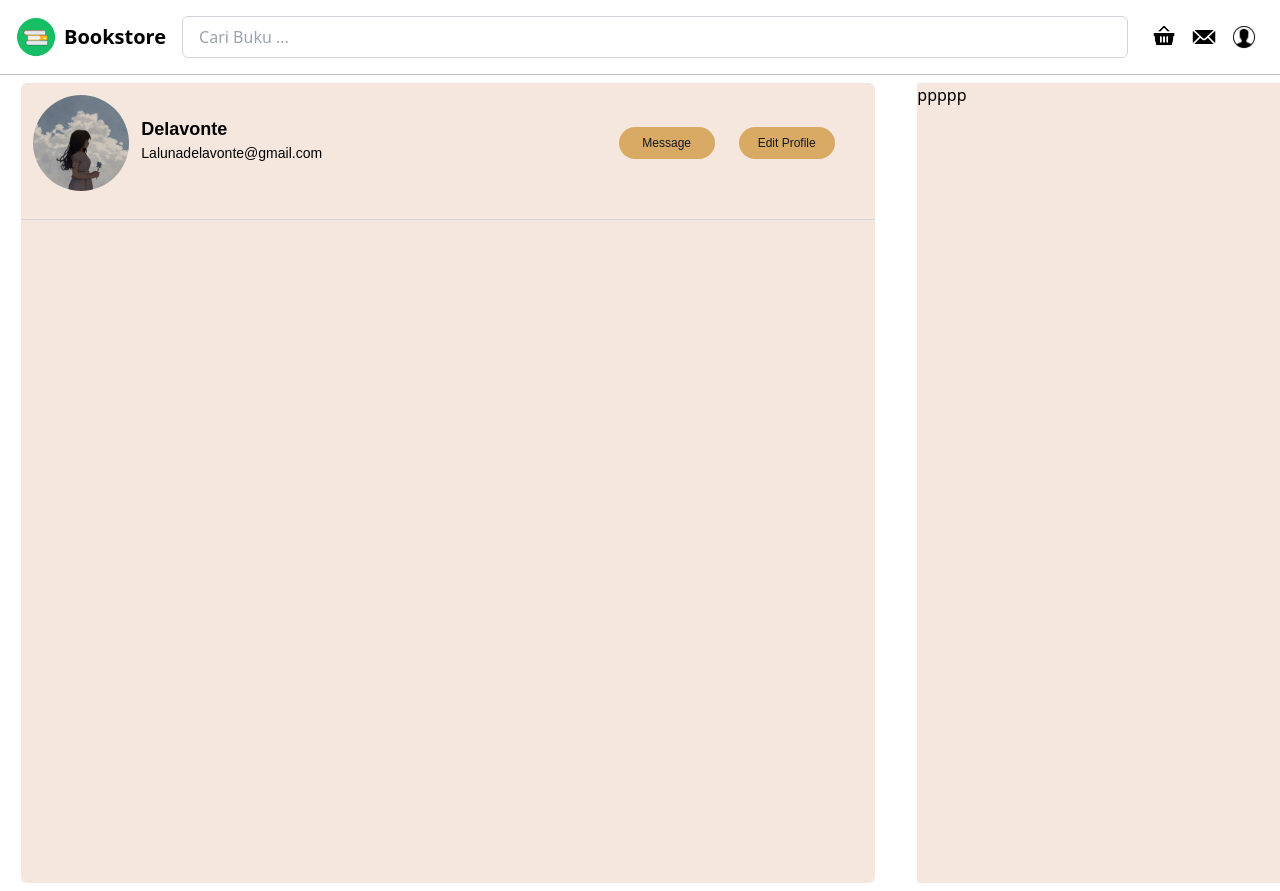
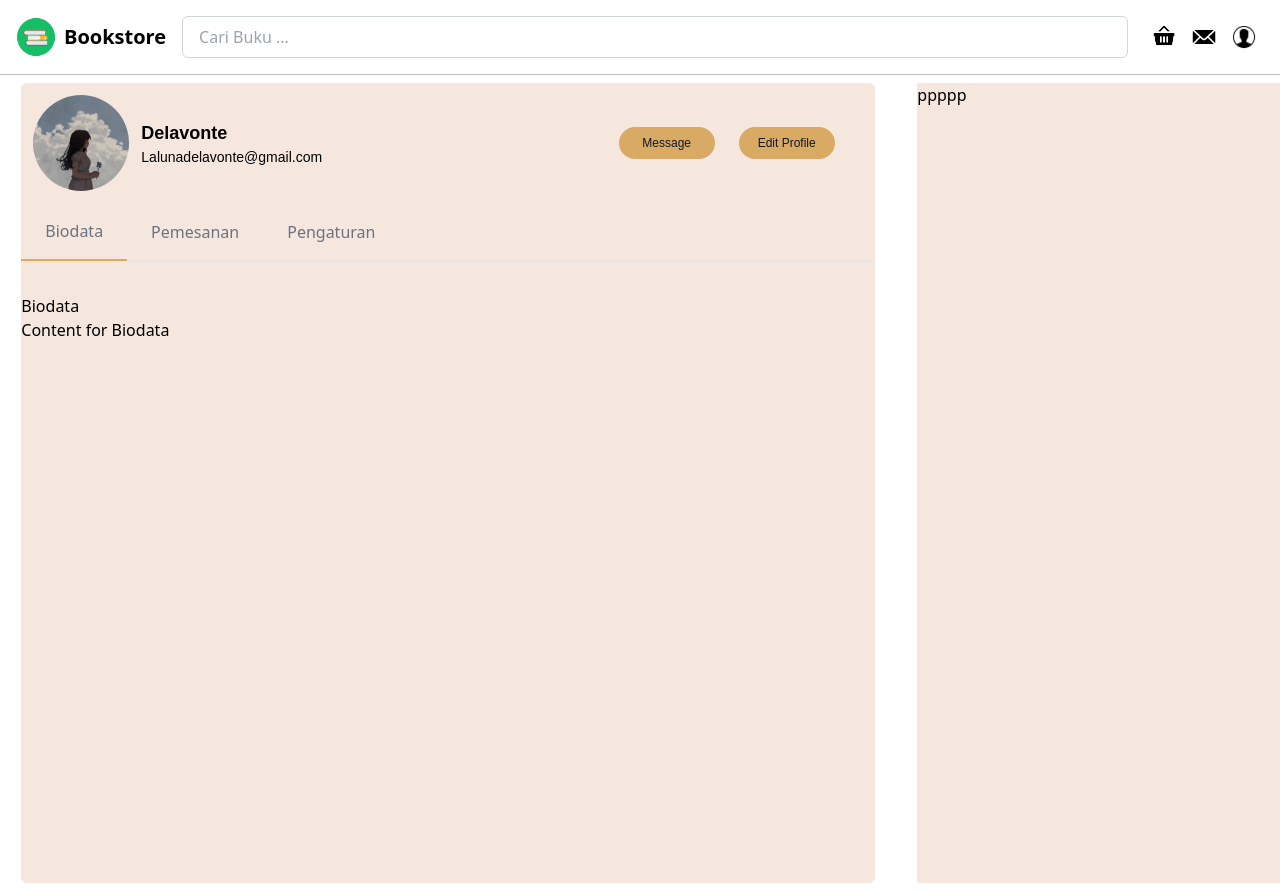
Before and after one commit to RajendraMaheswara/SMKN6--KELOMPOK4-BOOKSTORE, a React (Create React App) app: page / in a window 1280 px wide. Shown: the top 891 px of the page. Built offline with nearby package versions, Linux system fonts and the light colour scheme; the HTML template or start-up script is replaced by a standard one.

Commit message:
mengubah bebrapa halaman dan menambah file tabslide.js

```diff
--- a/src/App.js
+++ b/src/App.js
@@ -8,7 +8,6 @@ import Test from './components/tes';
 
 function App() {
   return (
-
     <div>
       {/* <Halaman_Home_Guest /> */}
       <Halaman_Account />
--- a/src/components/halaman_account/account.js
+++ b/src/components/halaman_account/account.js
@@ -1,6 +1,7 @@
 import '../../../src/App.css';
 import '../../../src/index.css';
 import Bar from '../navbar/navbar';
+import Tabslide from './tabslide.js'
 import Bgpp from '../../assets/bgpp.jpg';
 import Pp from '../../assets/pp.png';
 
@@ -12,7 +13,7 @@ function Halaman_Account() {
           <div className='basis-2/3 mx-auto w-1/5 h-screen bg-light-cream my-2 rounded-md p-0' id='kotak-top'>
            <div className='flex'>
             <img src={Pp} className='w-24 rounded-full m-3'/>
-           <div className='py-8'>
+           <div className='py-9'>
             <h1 className='font-barlow font-bold text-lg'>Delavonte</h1>
             <h1 className='font-barlow text-sm'>Lalunadelavonte@gmail.com</h1>
            </div>
@@ -21,8 +22,8 @@ function Halaman_Account() {
             <button className="h-8 w-24 m-3 bg-dark-cream  hover:bg-brown-cream font-barlow text-gray-900 text-xs rounded-full">Edit Profile</button>
            </div>
            </div>
-           <div class="border-t border-gray-300 my-4"></div>
-
+           {/* <div class="border-t border-gray-300 my-1"></div> */}
+           <Tabslide/>
           </div>
           <div className='basis-1/3 my-2 -mr-16 mx-auto rounded-sm bg-light-cream h-screen'>
             <p>ppppp</p>
--- /dev/null
+++ b/src/components/halaman_account/tabslide.js
@@ -0,0 +1,47 @@
+import '../../../src/App.css';
+import '../../../src/index.css';
+import { useState } from 'react';
+
+const Test = () => {
+    const [activeTab, setActiveTab] = useState(0);
+    const tabs = ['Biodata', 'Pemesanan', 'Pengaturan'];
+
+    return (
+      <div className="bg">
+        <div className="max-w-6xl mx-auto ">
+          <div className="border-b-2 border-gray-200">
+            <nav className="-mb-px flex">
+              {tabs.map((tab, index) => (
+                <button
+                  key={index}
+                  className={`${
+                    activeTab === index
+                      ? 'border-b-2 border-dark-cream'
+                      : 'border-b border-transparent'
+                  } text-gray-500 py-4 px-6 hover:text-dark-cream focus:outline-none`}
+                  onClick={() => setActiveTab(index)}
+                >
+                  {tab}
+                </button>
+              ))}
+            </nav>
+          </div>
+          <div className="py-8">
+            {tabs.map((tab, index) => (
+              <div
+                key={index}
+                className={`${
+                  activeTab === index ? 'block' : 'hidden'
+                }`}
+              >
+                <h2>{tab}</h2>
+                <p>Content for {tab}</p>
+              </div>
+            ))}
+          </div>
+        </div>
+      </div>
+    );
+  };
+
+  export default Test;
```
